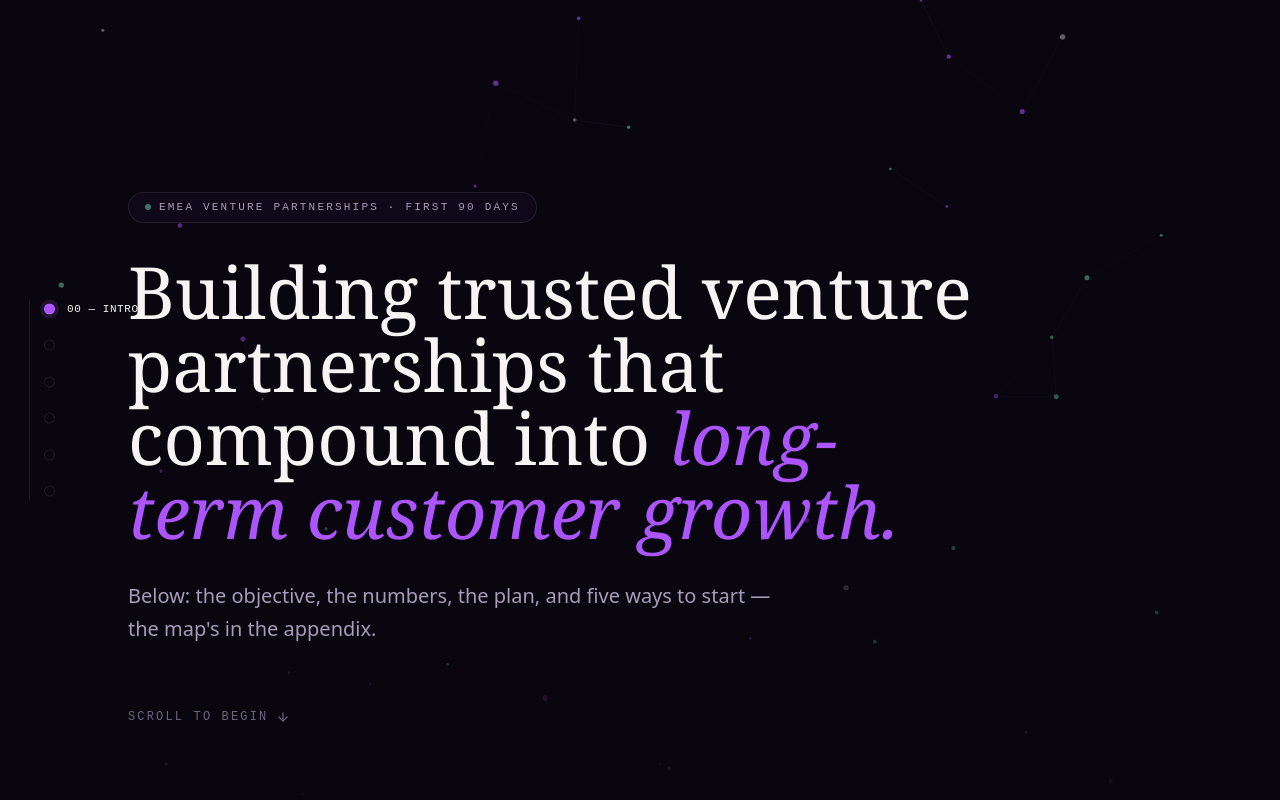
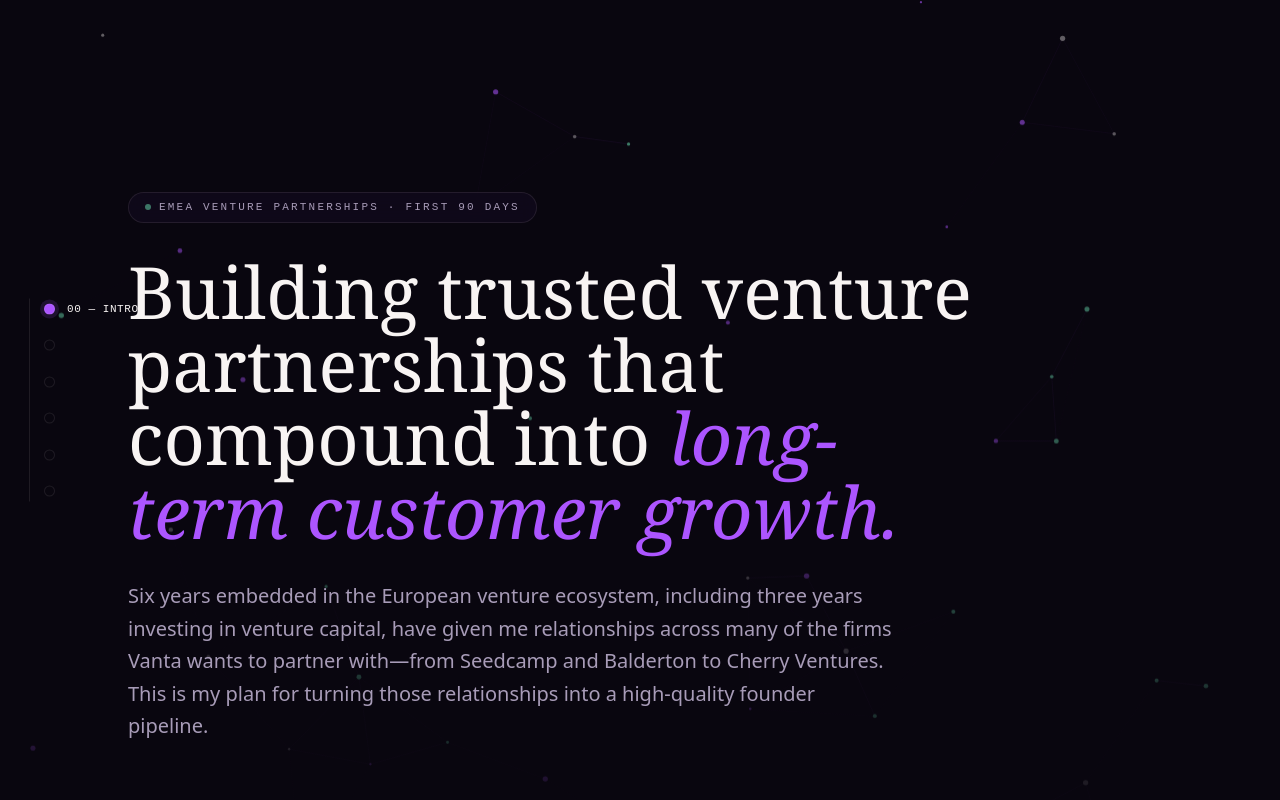
Before and after one commit to Laura-Corrigan/EMEA-VC-Partnership-Project, a Next.js app: page / in a window 1280 px wide. Shown: the top 800 px of the page. Built offline with nearby package versions, Linux system fonts and the light colour scheme.

Commit message:
Refactor Hero component for improved content and links
Updated the Hero component to enhance text and links.

```diff
--- a/components/Hero.tsx
+++ b/components/Hero.tsx
@@ -6,7 +6,11 @@ import { ArrowDown } from "lucide-react";
 
 export function Hero() {
   return (
-    <section id="hero" data-chapter="hero" className="relative overflow-hidden px-6 pt-40 pb-28 md:px-14 md:pt-48 md:pb-36">
+    <section
+      id="hero"
+      data-chapter="hero"
+      className="relative overflow-hidden px-6 pt-40 pb-28 md:px-14 md:pt-48 md:pb-36"
+    >
       <div className="absolute inset-0">
         <ConstellationBackground />
         <div className="absolute inset-0 bg-gradient-to-b from-transparent via-ink/40 to-ink" />
@@ -28,31 +32,44 @@ export function Hero() {
         <motion.h1
           initial={{ opacity: 0, y: 16 }}
           animate={{ opacity: 1, y: 0 }}
-          transition={{ duration: 0.8, delay: 0.1, ease: [0.16, 1, 0.3, 1] }}
+          transition={{
+            duration: 0.8,
+            delay: 0.1,
+            ease: [0.16, 1, 0.3, 1],
+          }}
           className="font-display max-w-4xl text-[2.6rem] leading-[1.05] font-medium text-balance text-paper md:text-7xl md:leading-[1.02]"
         >
           Building trusted venture partnerships that compound into{" "}
-          <span className="italic text-accent">long-term customer growth.</span>
+          <span className="italic text-accent">
+            long-term customer growth.
+          </span>
         </motion.h1>
 
         <motion.p
           initial={{ opacity: 0, y: 14 }}
           animate={{ opacity: 1, y: 0 }}
-          transition={{ duration: 0.8, delay: 0.2, ease: [0.16, 1, 0.3, 1] }}
-          className="mt-8 max-w-2xl text-lg leading-relaxed text-mist md:text-xl"
+          transition={{
+            duration: 0.8,
+            delay: 0.2,
+            ease: [0.16, 1, 0.3, 1],
+          }}
+          className="mt-8 max-w-3xl text-lg leading-relaxed text-mist md:text-xl"
         >
-          Below: the objective, the numbers, the plan, and five ways to
-          start — the map&apos;s in the appendix.
+          Six years embedded in the European venture ecosystem, including three
+          years investing in venture capital, have given me relationships
+          across many of the firms Vanta wants to partner with—from Seedcamp
+          and Balderton to Cherry Ventures. This is my plan for turning those
+          relationships into a high-quality founder pipeline.
         </motion.p>
 
         <motion.a
-          href="#objective"
+          href="#europe"
           initial={{ opacity: 0 }}
           animate={{ opacity: 1 }}
           transition={{ duration: 0.8, delay: 0.4 }}
           className="mt-16 inline-flex items-center gap-2 font-mono text-xs uppercase tracking-[0.18em] text-mist-dim transition-colors hover:text-paper"
         >
-          Scroll to begin <ArrowDown className="h-3.5 w-3.5" />
+          Explore my network <ArrowDown className="h-3.5 w-3.5" />
         </motion.a>
       </div>
     </section>
```
